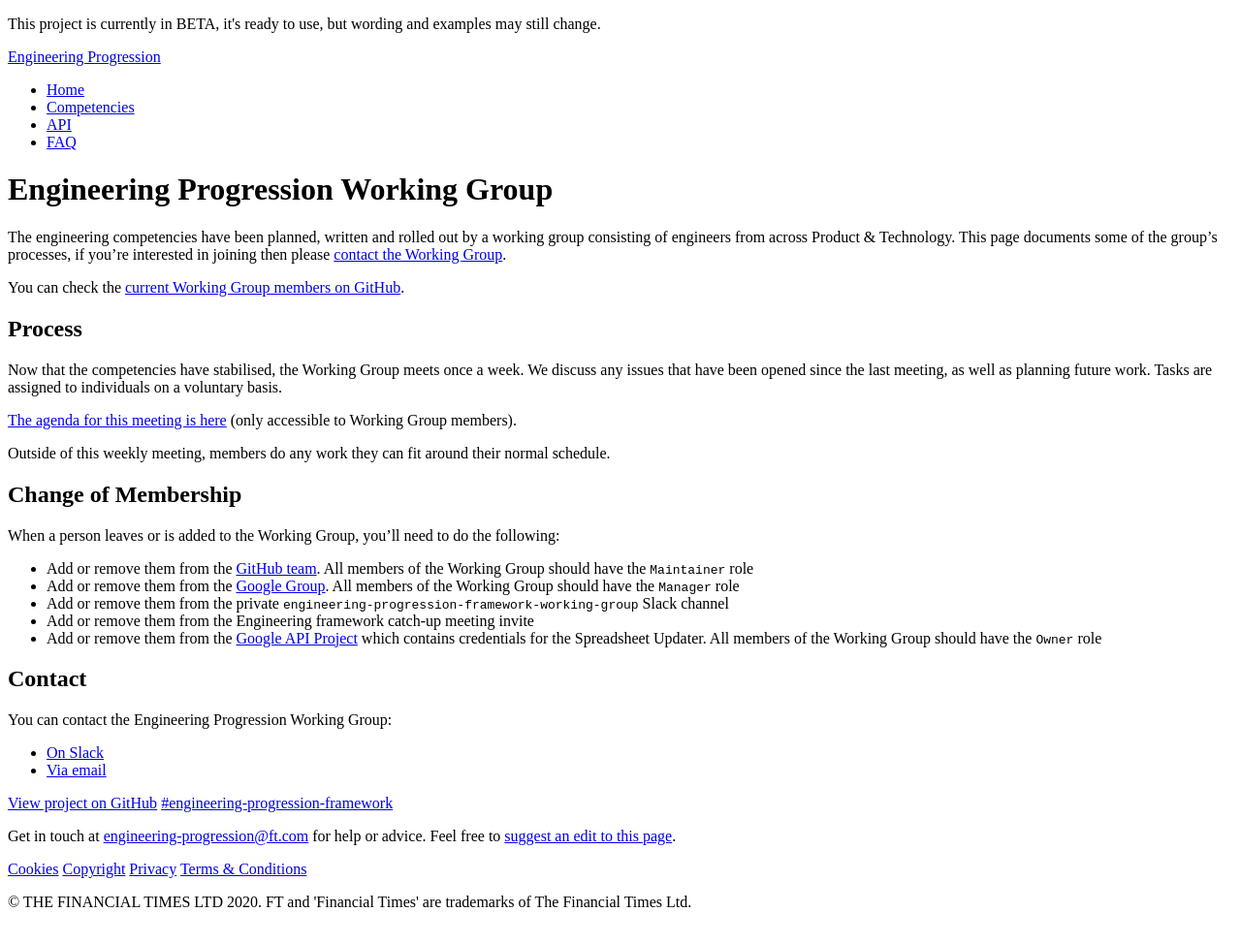
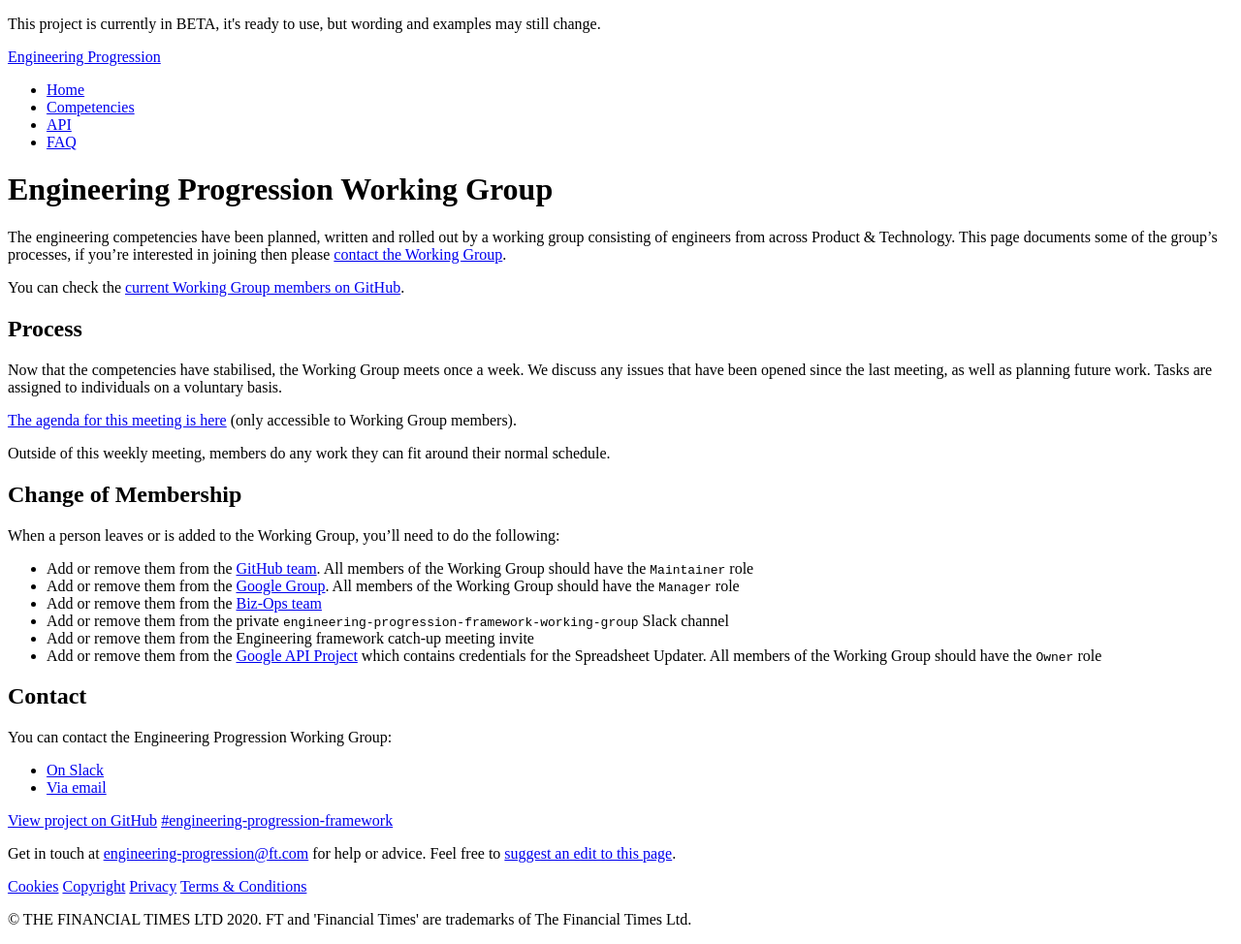
Before and after one commit to Financial-Times/engineering-progression, a Jekyll site: the page built from site/pages/working-group.md, in a window 1280 px wide. Shown: the whole page at 97% size. Built offline with Jekyll 4.4.1, drawn with Linux system fonts in a browser that asks for light colours; a style sheet for code colours, icons or effects is not loaded.

Commit message:
Add instructions to add/remove from Biz-Ops team

```diff
--- a/site/pages/working-group.md
+++ b/site/pages/working-group.md
@@ -27,6 +27,7 @@
 
   - Add or remove them from the [GitHub team](https://github.com/orgs/Financial-Times/teams/engineering-progression-working-group/members). All members of the Working Group should have the `Maintainer` role
   - Add or remove them from the [Google Group](https://groups.google.com/a/ft.com/forum/#!managemembers/engineering-progression/members/active). All members of the Working Group should have the `Manager` role
+  - Add or remove them from the [Biz-Ops team](https://biz-ops.in.ft.com/Team/engineering-progression-working-group)
   - Add or remove them from the private `engineering-progression-framework-working-group` Slack channel
   - Add or remove them from the Engineering framework catch-up meeting invite
   - Add or remove them from the [Google API Project](https://console.developers.google.com/iam-admin/iam?folder=&organizationId=&project=project-id-6669287427261866663) which contains credentials for the Spreadsheet Updater. All members of the Working Group should have the `Owner` role
```
